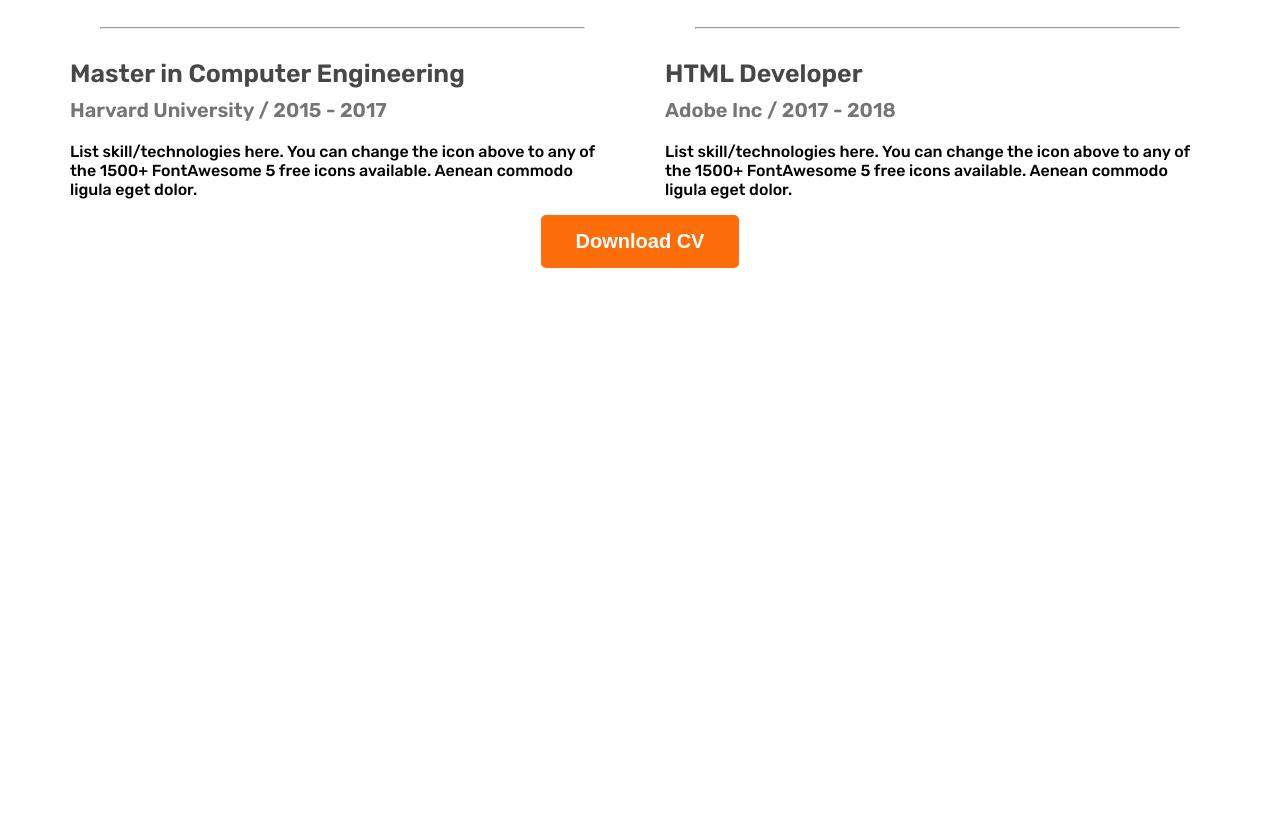
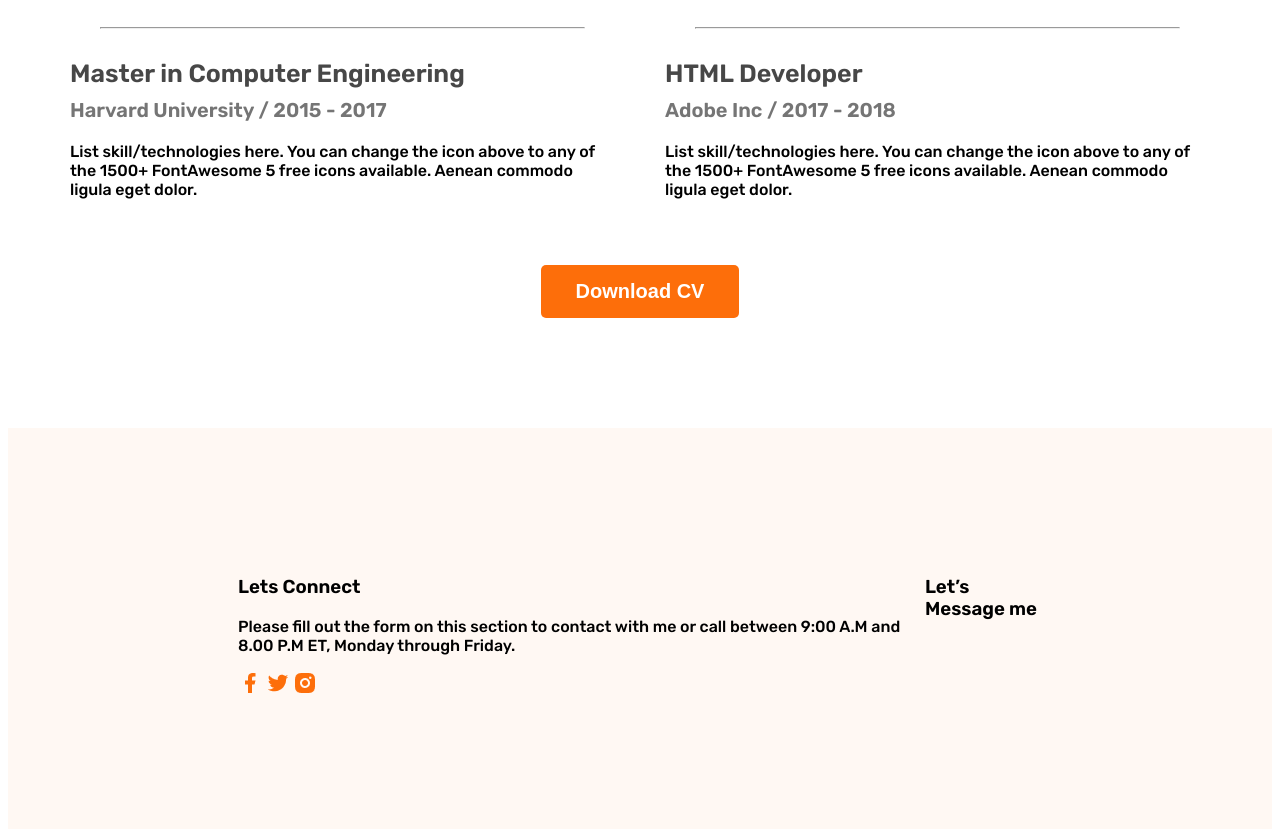
Before and after one commit to Taanveer22/webdeveloper-portfolio, a plain HTML site: page index.html in a window 1280 px wide. Shown: the part 2683-3515 px from the top of the page. Before the commit the page ends 2959 px from the top, so only its background shows below. Drawn offline with Linux system fonts and the light colour scheme.

Commit message:
basic footer

```diff
--- a/index.html
+++ b/index.html
@@ -176,6 +176,33 @@
       </section>
     </main>
 
-    <footer></footer>
+
+    <footer>
+      <div class="footer-column">
+        <h3 class="footer-column-title">Lets Connect</h3>
+        <p class="footer-column-description">Please fill out the form on this section to contact with me or call between 9:00 A.M and 8.00 P.M ET, Monday through Friday.</p>
+
+        <div class="social-links">
+         <a href=""><img src="images/icons/facebook.png" alt=""></a>
+         <a href=""><img src="images/icons/twitter.png" alt=""></a>
+         <a href=""><img src="images/icons/insta.png" alt=""></a>
+
+
+        </div>
+
+
+      </div>
+
+      <div class="footer-column">
+        <h3 class="footer-column-title">Let’s Message me</h3>
+
+      </div>
+
+
+
+
+    </footer>
+
+
   </body>
 </html>
--- a/styles/portfolio.css
+++ b/styles/portfolio.css
@@ -201,4 +201,14 @@ main {
 /* download cv buttton */
 .download-cv{
   text-align: center;
+  margin-top: 50px;
 }
+
+/* footer styles */
+
+footer{
+  display: flex;
+  background: #FFF8F3;
+  margin-top: 110px;
+  padding: 130px 230px;
+}
```
